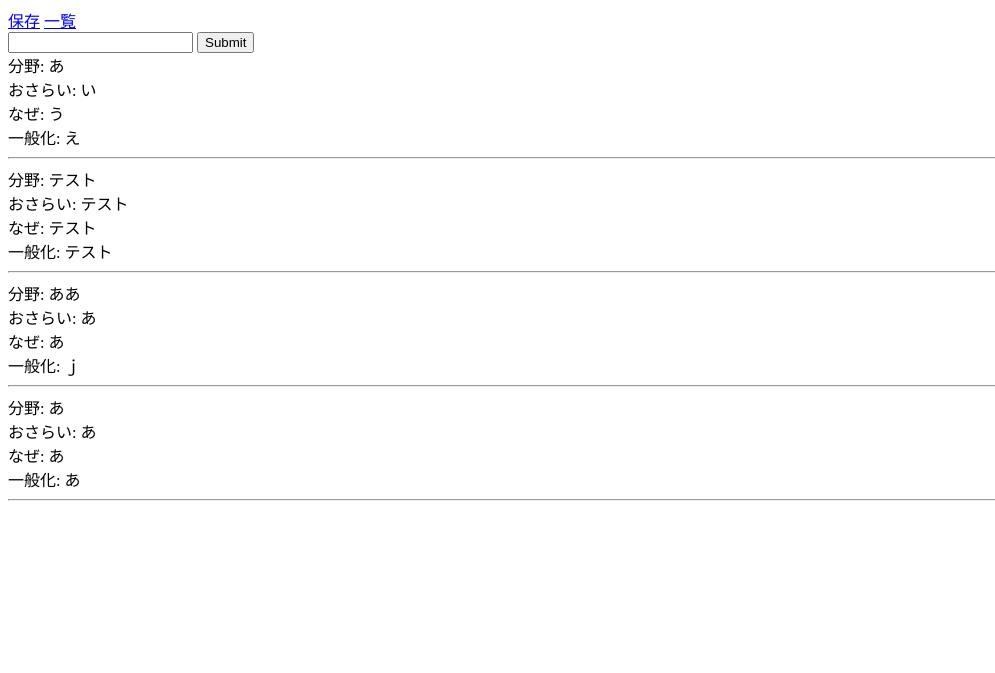
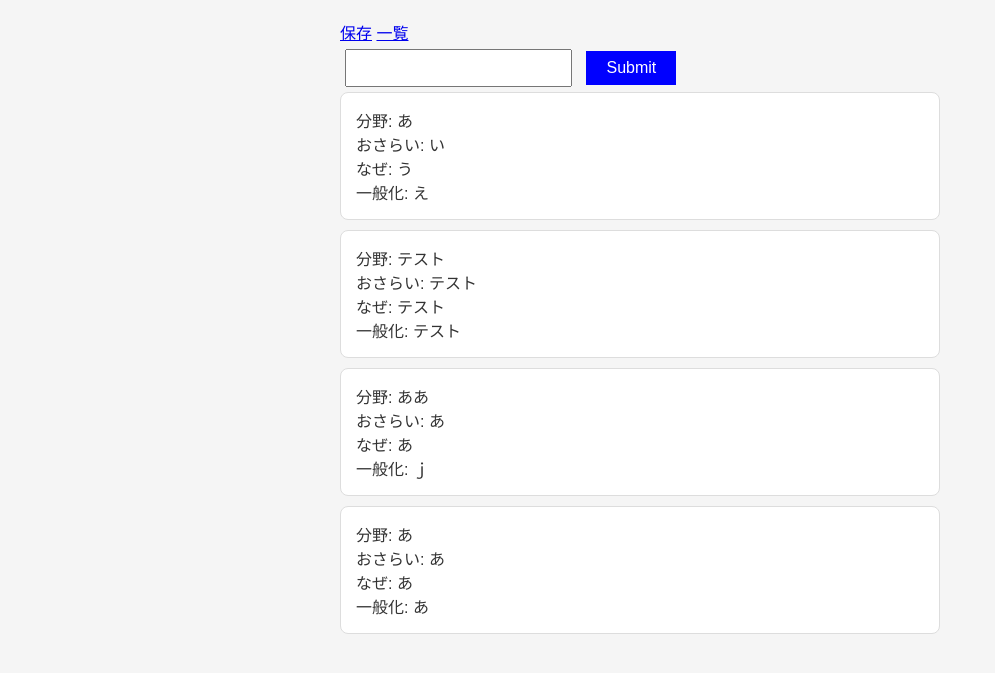
Before and after one commit to Kosei527/review_app, a FastAPI app: page /list-page in a window 1280 px wide. Shown: the top 673 px of the page, without its empty margins (0-995 px from the left). Run offline with FastAPI, Linux system fonts and the light colour scheme; data comes from the database, SQL or seed files in the repository; both versions use the stored data as it was after the commit.

Commit message:
Improve layout and add required validation

```diff
--- a/main.py
+++ b/main.py
@@ -5,7 +5,9 @@ from datetime import datetime
 from fastapi.responses import FileResponse
 from fastapi.templating import Jinja2Templates
 from fastapi.responses import RedirectResponse
+from fastapi.staticfiles import StaticFiles
 app = FastAPI()
+app.mount("/static", StaticFiles(directory="static"), name="static")
 templates = Jinja2Templates(directory="templates")
 
 class Knowledge(BaseModel):
--- /dev/null
+++ b/static/style.css
@@ -0,0 +1,31 @@
+body {
+    font-family: sans-serif;
+    max-width: 600px;
+    margin: 0 auto;
+    padding: 20px;
+    background-color: #f5f5f5;
+    color: #333;
+    font-size: 16px;
+}
+input {
+     padding: 8px;
+     margin: 5px;
+     font-size: 16px;
+}
+input[type="submit"] {
+    background-color: blue;
+    color: white;
+    padding: 8px 20px;
+    border: none;
+    cursor: pointer;
+}
+.card {
+    background-color: white;
+    border: 1px solid #ddd;
+    padding: 15px;
+    border-radius: 8px;
+    margin-bottom: 10px;
+}
+label{
+    display: block;
+}
--- a/templates/list.html
+++ b/templates/list.html
@@ -2,6 +2,7 @@
 <html>
     <head>
         <title> List </title>
+        <link rel="stylesheet" href="/static/style.css">
         <meta charset="UTF-8">
     </head>
     <body>
@@ -13,10 +14,12 @@
         </form>
 
         {% for row in rows %}
-            分野: {{ row.domain}}<br>
-            おさらい: {{ row.recap}}<br>
-            なぜ: {{row.why}}<br>
-            一般化: {{row.generalization}}<hr>
+            <div class="card">
+                分野: {{ row.domain}}<br>
+                おさらい: {{ row.recap}}<br>
+                なぜ: {{row.why}}<br>
+                一般化: {{row.generalization}}
+            </div>
         {% endfor %}
     </body>
 </html>
```
Also changed, not shown: static/save.html (+17 -8 lines), review.db.
